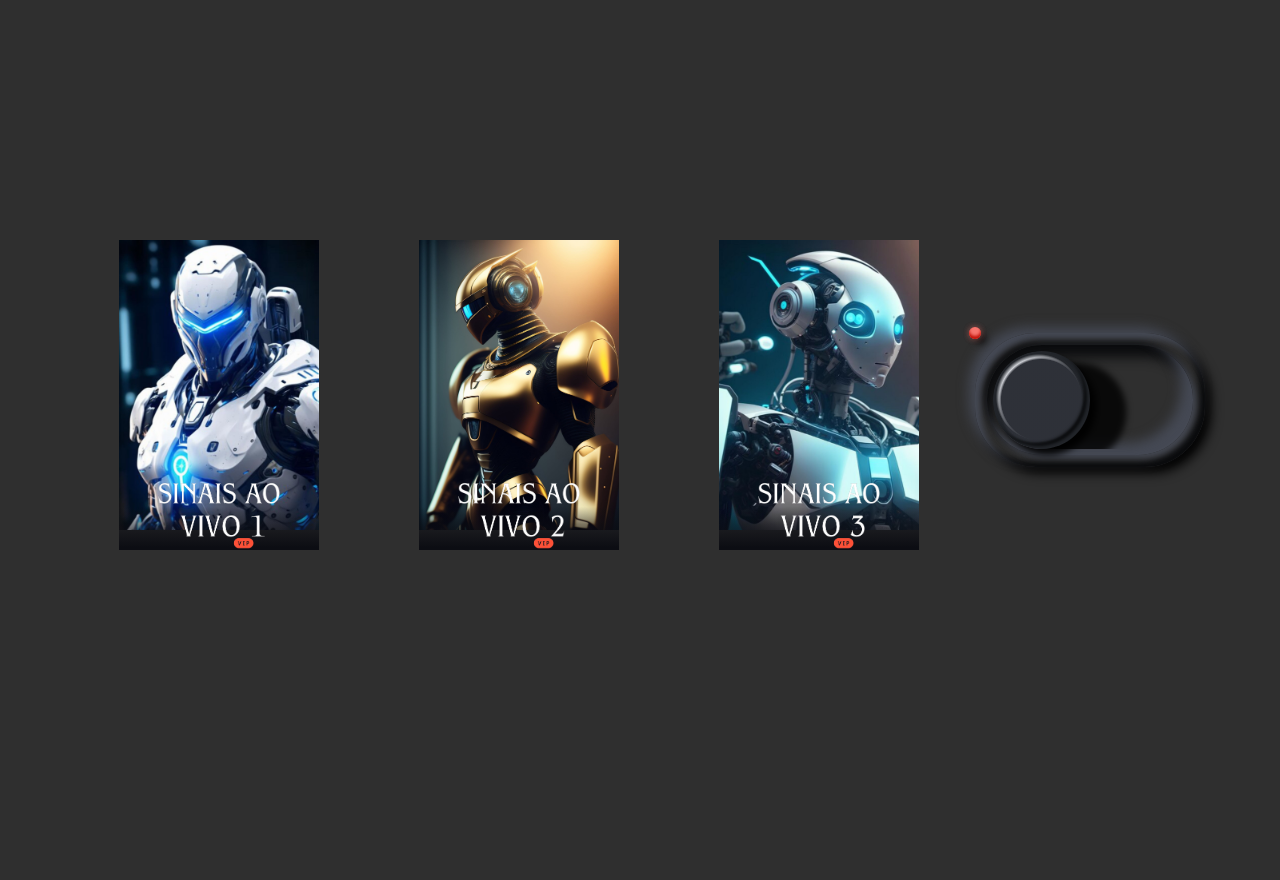
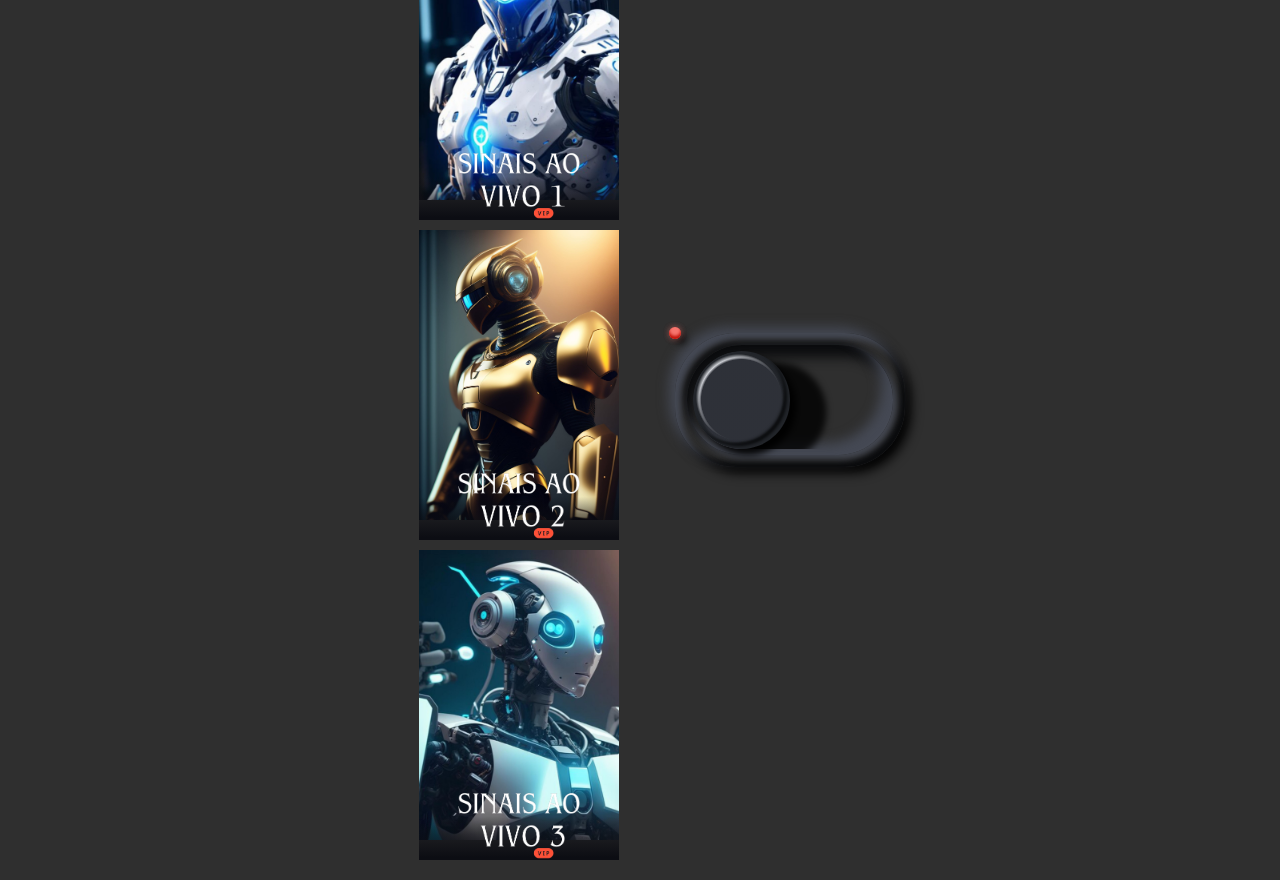
Before and after one commit to Santiago199723/megafluxoprogain3em1, a plain HTML site: page TELA.html in a window 1280 px wide. Before the commit the page ends 800 px from the top, so only its background shows below. Drawn offline with Linux system fonts and the light colour scheme.

Commit message:
TELA.html

```diff
--- a/TELA.html
+++ b/TELA.html
@@ -11,13 +11,21 @@
       outline: 3px solid blue; /* Adicione aqui o estilo que deseja para indicar que a imagem está selecionada */
       outline-offset: -2px; /* Para compensar a largura da borda e manter o tamanho da imagem */
     }
+
+    .card-container {
+      display: flex;
+      flex-direction: column; /* Para alinhar as imagens uma abaixo da outra */
+    }
+
+    .card {
+      margin-bottom: 20px; /* Espaçamento entre as imagens */
+    }
   </style>
 </head>
 <body>
 
 <!-- Blocos de imagens -->
-
-<!-- Fim dos blocos -->
+<div class="card-container">
   <div class="card" onclick="toggleImageSelection(this, 'indicador1.html')">
     <div class="wrapper">
       <img src="cover1.jpg" class="cover-image" />
@@ -40,6 +48,7 @@
     </div>
     <img src="title3.png" class="title" />
     <img src="foto3.webp" class="character" />
+  </div>
 </div>
 <!-- Switch -->
 <div class="switch-container">
@@ -109,7 +118,7 @@
         window.location.href = selectedImageLink;
       }, 500); // Tempo de atraso em milissegundos (500ms neste exemplo)
     } else {
-      alert("Por favor, selecione uma imagem antes de ativar o switch.");
+      alert("Por favor, selecione uma imagem antes de ativar o botão.");
     }
   }
 
```
Lines whose indentation alone changed are shown as unchanged.
